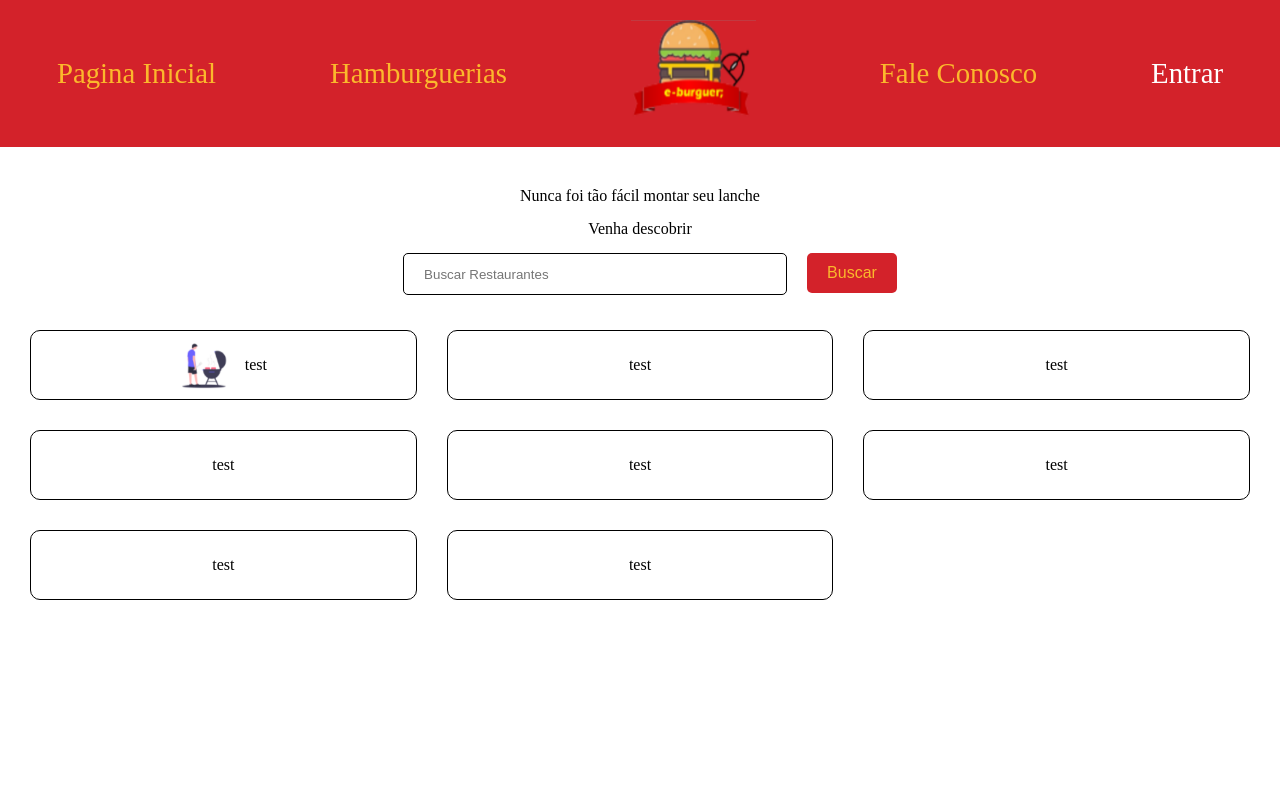
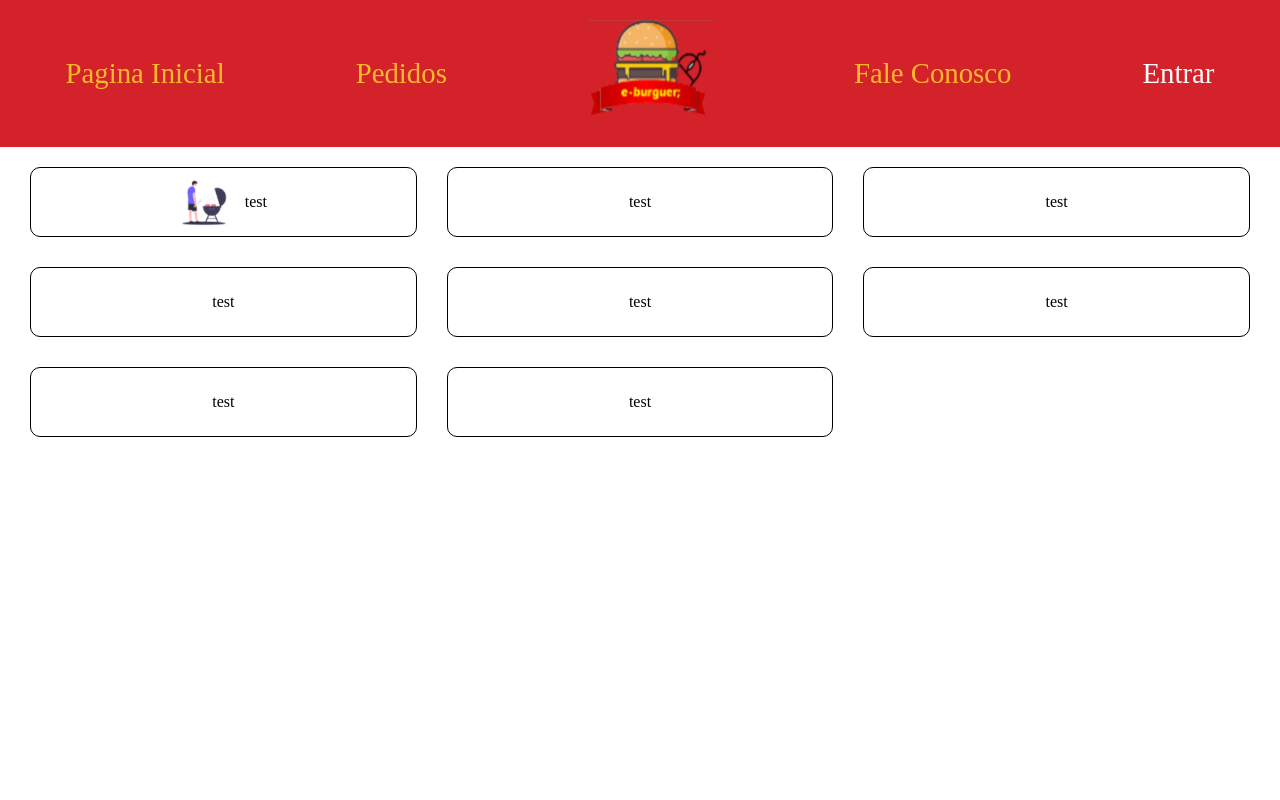
Before and after one commit to MatheusRFilho/E-Burguer, a React (Create React App) app: page /hamburguerias in a window 1280 px wide. Shown: the top 800 px of the page. Built offline with nearby package versions, Linux system fonts and the light colour scheme.

Commit message:
feat: static hamburguerias screen done

```diff
--- a/package.json
+++ b/package.json
@@ -8,6 +8,7 @@
     "@testing-library/user-event": "^12.1.10",
     "react": "^17.0.2",
     "react-dom": "^17.0.2",
+    "react-router-dom": "^5.3.0",
     "react-scripts": "4.0.3",
     "web-vitals": "^1.0.1"
   },
--- a/src/App.js
+++ b/src/App.js
@@ -1,8 +1,19 @@
+import { BrowserRouter, Switch, Route } from 'react-router-dom';
+
 import './App.css';
 import Home from './pages/Home';
+import Hamburguerias from './pages/hamburguerias';
 
 function App() {
-  return <Home />;
+  return (
+    <BrowserRouter>
+      <Switch>
+        <Route path="/" component={Home} exact />
+        <Route path="/hamburguerias" component={Hamburguerias} />
+        {/* <Route path="/new-vehicle" component={BuyNewVehicle} /> */}
+      </Switch>
+    </BrowserRouter>
+  );
 }
 
 export default App;
--- a/src/globalComponents/navbar/Navbar.js
+++ b/src/globalComponents/navbar/Navbar.js
@@ -11,9 +11,15 @@ const NavBar = ({ activeItem }) => {
         </a>
       </div>
       <div className="nav-bar-div">
-        <a className="link" href="/">
-          Hamburguerias
-        </a>
+        {activeItem === 'hamburguerias' ? (
+          <a className="link" href="/hamburguerias">
+            Pedidos
+          </a>
+        ) : (
+          <a className="link" href="/hamburguerias">
+            Hamburguerias
+          </a>
+        )}
       </div>
       <div className="nav-bar-div">
         <a className="link" href="/">
--- /dev/null
+++ b/src/pages/hamburguerias/index.js
@@ -0,0 +1,29 @@
+import './style.css';
+import NavBar from '../../globalComponents/navbar/Navbar.js';
+import Footer from '../../globalComponents/footer/Footer.js';
+import CardHamburgueria from '../../globalComponents/cardHamburgueria';
+
+import logoHamburgueria from '../../images/logohamburgueria.png';
+
+function Hamburguerias() {
+  return (
+    <>
+      <NavBar activeItem={'hamburguerias'}></NavBar>
+      <div className="content">
+        <div className="hamburguerias-cards">
+          <CardHamburgueria image={logoHamburgueria} text="test" />
+          <CardHamburgueria text="test" />
+          <CardHamburgueria text="test" />
+          <CardHamburgueria text="test" />
+          <CardHamburgueria text="test" />
+          <CardHamburgueria text="test" />
+          <CardHamburgueria text="test" />
+          <CardHamburgueria text="test" />
+        </div>
+      </div>
+      <Footer></Footer>
+    </>
+  );
+}
+
+export default Hamburguerias;
--- /dev/null
+++ b/src/pages/hamburguerias/style.css
@@ -0,0 +1,11 @@
+.content {
+  height: 100vh;
+}
+
+.hamburguerias-cards {
+  display: grid;
+  grid-template-columns: repeat(auto-fit, minmax(384px, 1fr));
+  grid-gap: 30px;
+
+  margin: 20px 30px ;
+}
```
Also changed, not shown: 1 other file (tests, documents, lock files or other folders).
